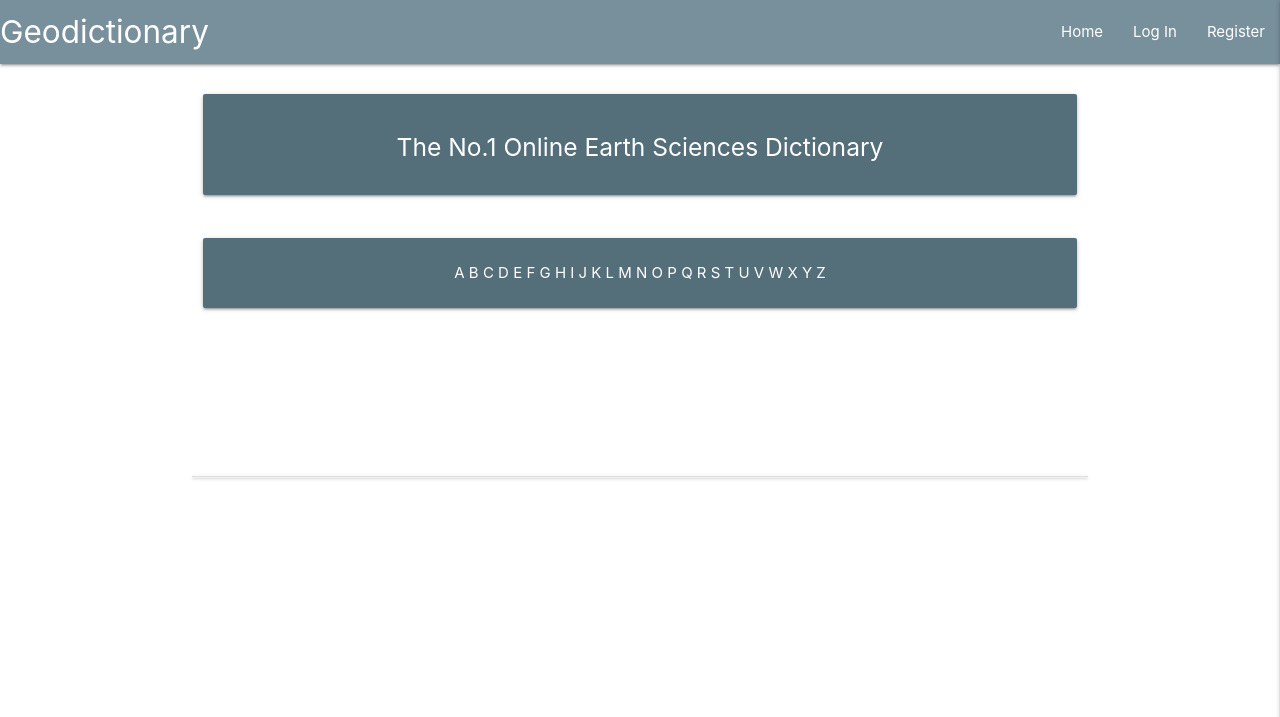
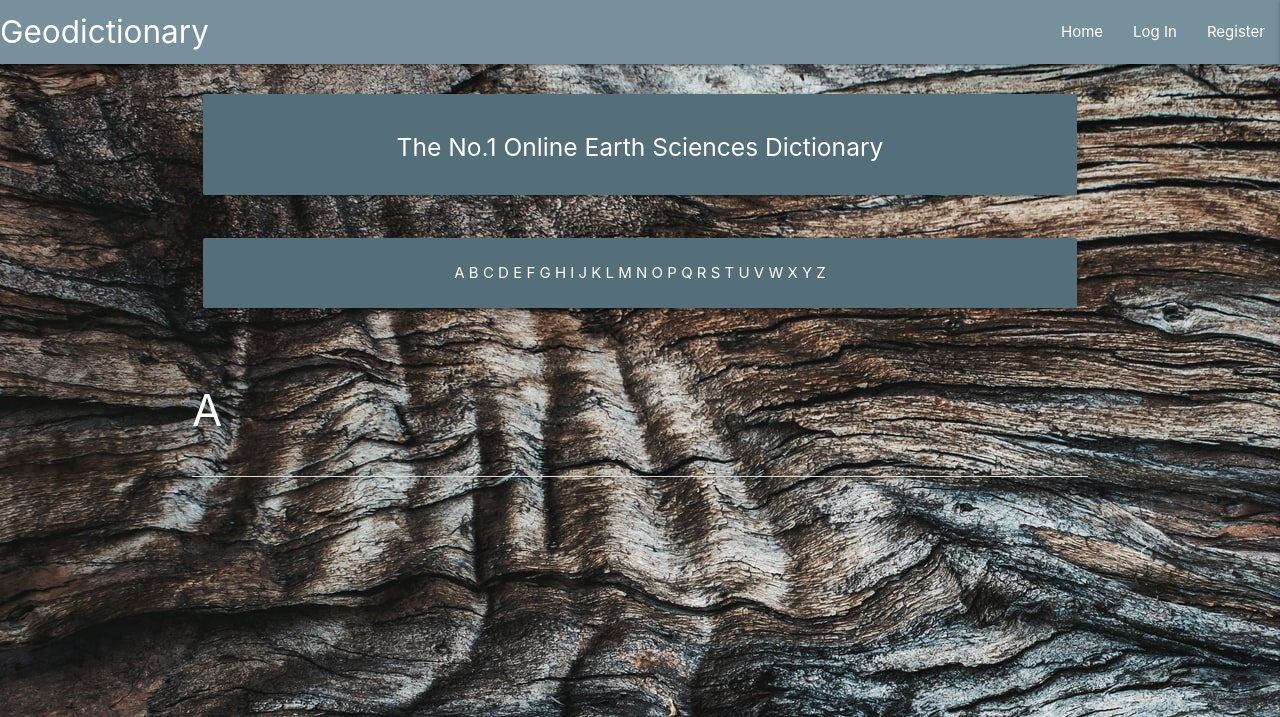
Before and after one commit to sruss07/MS03-Geodictionary, a Flask app: page / in a window 1280 px wide. Shown: the top 717 px of the page. Run offline with Flask 2, Linux system fonts and the light colour scheme; data that the repository does not hold is empty; some libraries are stand-ins or nearby versions.

Commit message:
added page background image

```diff
--- a/static/css/style.css
+++ b/static/css/style.css
@@ -1,3 +1,13 @@
+
+/*-------------Base.html-----------*/
+
+body {
+    background-image: url("../images/rock_foliation_texture.jpg");
+    background-repeat: repeat;
+    background-attachment: fixed;
+}
+
+
 .flash-message {
     line-height: 2;
     color: lightslategray;
--- a/templates/base.html
+++ b/templates/base.html
@@ -11,7 +11,8 @@
     {% endblock %}
     <title>Geodictionary</title>
 </head>
-<body>
+
+<body class="background-image">
 
     <header>
         <!-- Main top navbar -->
```
Also changed, not shown: static/images/rock_foliation_texture.jpg (added).
